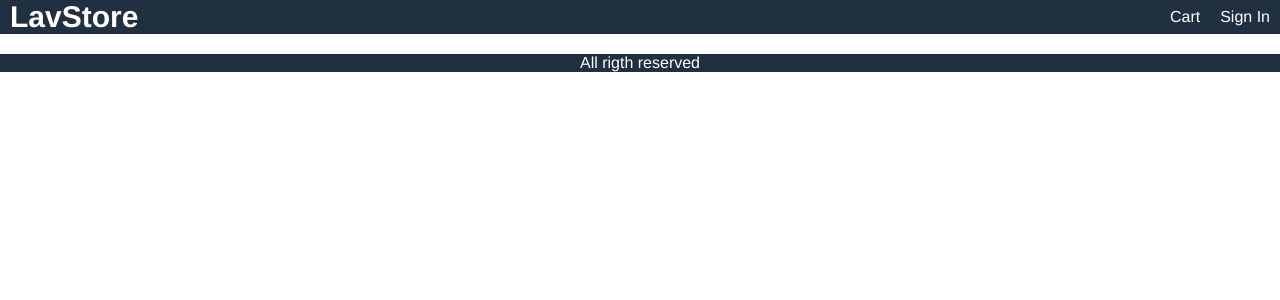
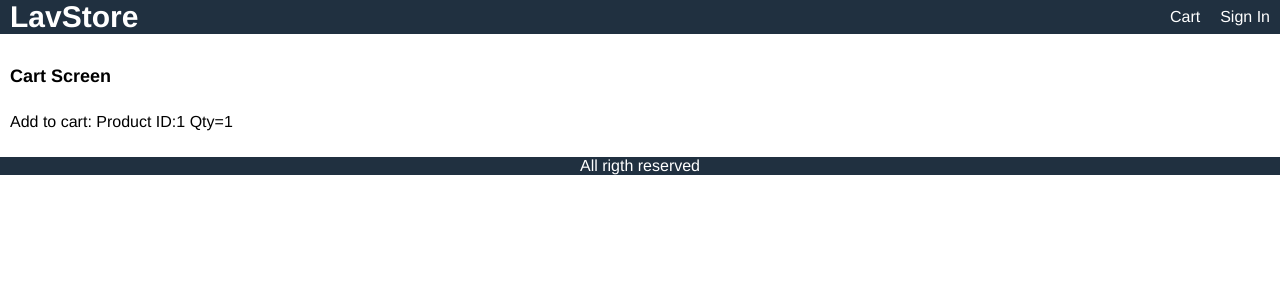
Before and after one commit to cdlavacudeg/lavStore, a React (Create React App) app in the folder frontend/: page /cart/1 in a window 1280 px wide. Shown: the top 300 px of the page. Built offline with nearby package versions, Linux system fonts and the light colour scheme; the HTML template or start-up script is replaced by a standard one.

Commit message:
Handle Add to cart button

```diff
--- a/frontend/src/App.js
+++ b/frontend/src/App.js
@@ -2,6 +2,7 @@
 import {BrowserRouter,Route} from 'react-router-dom';
 import HomeScreen from './screens/HomeScreen';
 import ProductScreen from './screens/ProductScreen';
+import CartScreen from './screens/CartScreen';
 function App() {
   return (
       <BrowserRouter>
@@ -17,6 +18,7 @@
                 </div>
             </header>
             <main>
+            <Route path="/cart/:id?" component={CartScreen}></Route>
             <Route path="/" component={HomeScreen} exact></Route>
             <Route path="/product/:id" component={ProductScreen}></Route>
             </main>
--- /dev/null
+++ b/frontend/src/screens/CartScreen.js
@@ -0,0 +1,16 @@
+import React from 'react'
+
+export default function CartScreen(props) {
+    const productId=props.match.params.id;
+    const qty=props.location.search
+    ? Number(props.location.search.split('=')[1])
+    :1;
+  return (
+    <div>
+        <h1>Cart Screen</h1>
+        <p>
+            Add to cart: Product ID:{productId} Qty={qty}
+        </p>
+    </div>
+  )
+}
--- a/frontend/src/screens/ProductScreen.js
+++ b/frontend/src/screens/ProductScreen.js
@@ -1,4 +1,4 @@
-import React, { useEffect } from 'react';
+import React, { useEffect, useState } from 'react';
 import Rating from '../components/Rating';
 import {Link} from 'react-router-dom';
 import { useDispatch, useSelector } from 'react-redux';
@@ -9,12 +9,15 @@
 export default function ProductScreen(props) {
   const dispatch=useDispatch();
   const productId=props.match.params.id;
+  const [qty, setQty] = useState(1);
   const productDetails=useSelector(state=>state.productDetails);
   const {loading,error,product}=productDetails;
   useEffect(()=>{
     dispatch(detailsProduct(productId));
   },[dispatch,productId]);
-
+  const addToCartHandler=()=>{
+    props.history.push(`/cart/${productId}?qty=${qty}`);
+  }
   return (
     <React.Fragment>
       {loading ? <LoadingBox></LoadingBox>
@@ -60,9 +63,27 @@
                 </div>
               </div>
             </li>
-            <li>
-              <button className='primary block'>Add to Cart</button>
-            </li>
+            {product.countInStock>0 && (
+              <>
+                <li>
+                  <div className='row'>
+                    <div>Qty</div>
+                    <div>
+                      <select value={qty} onChange={e=>setQty(e.target.value)}>
+                        {
+                        [...Array(product.countInStock).keys()].map((x)=>(
+                          <option key={x+1} value={x+1}>{x+1}</option>
+                        ))
+                        }
+                      </select>
+                    </div>
+                  </div>
+                </li>
+                <li>
+                <button onClick={addToCartHandler}className='primary block'>Add to Cart</button>
+                </li>
+              </>)}
+
           </ul>
         </div>
       </div>
```
